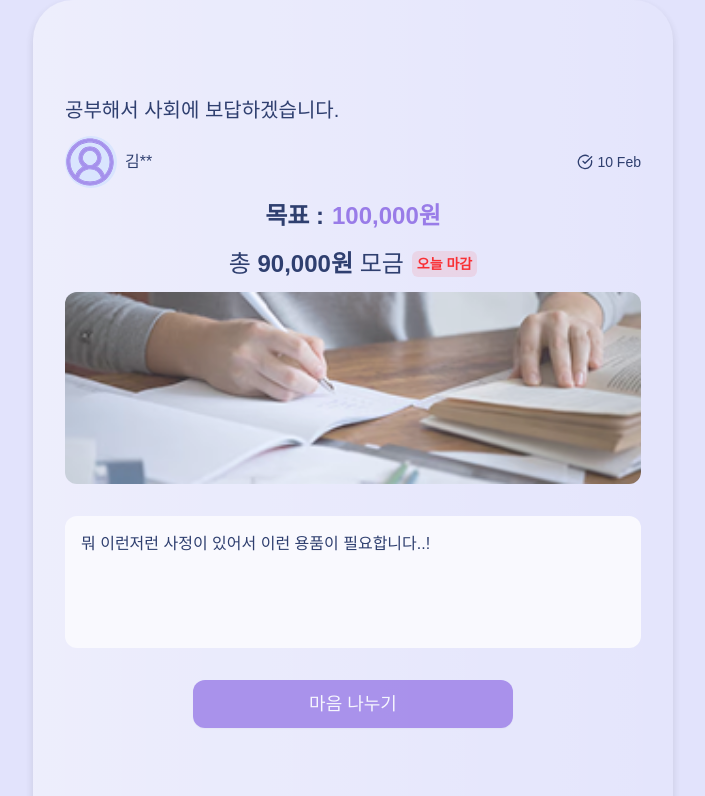
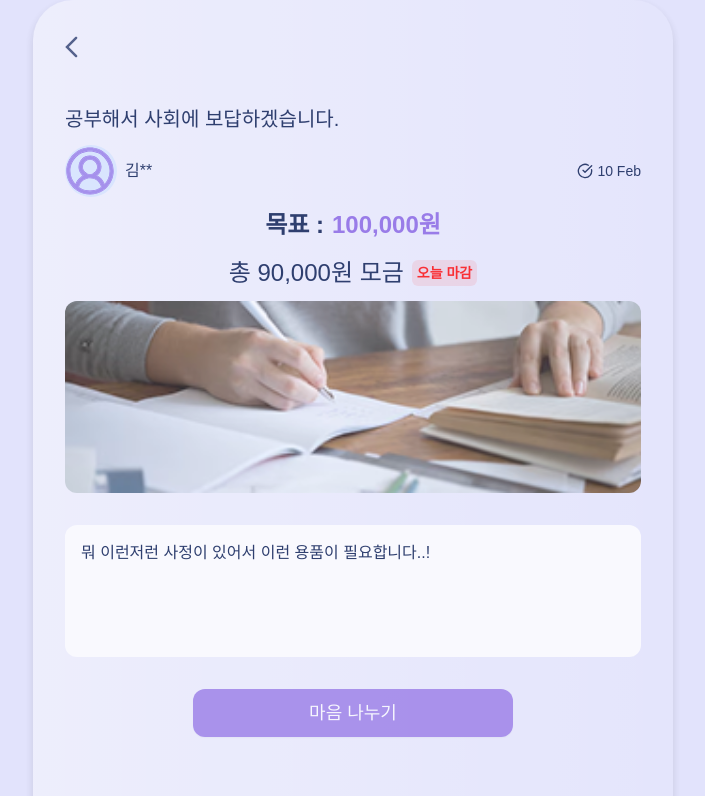
Before and after one commit to 2025-Advanced-Capstone-Chaeum/FE, a Next.js app: page /funding/1 in a window 1280 px wide. Shown: the top 796 px of the page, without its empty margins (287-992 px from the left). Built offline with nearby package versions, Linux system fonts and the light colour scheme; a web font is replaced by a local one.

Commit message:
refactor : 전체적으로 위로 올리기 , 뒤로가기 생성, metaData수정 (#25)

```diff
--- a/src/app/(funding)/funding/[id]/page.tsx
+++ b/src/app/(funding)/funding/[id]/page.tsx
@@ -5,14 +5,16 @@ import 공부 from "@assets/images/study.png";
 import 프로필 from "@assets/icons/profile.svg";
 import { Badge } from "@/components/ui/badge";
 import { Button } from "@/components/ui/button";
+import Link from "next/link";
+import BackButton from "@/components/backButton";
 
 export const generateMetadata = () => {
   return {
-    title: "공부해서 사회에 보답하겠습니다.",
-    description: "뭐 이런저런 사정이 있어서 이런 용품이 필요합니다..!",
+    title: `채움 - 공부해서 사회에 보답하겠습니다.`,
+    description: `채움 - 뭐 이런저런 사정이 있어서 이런 용품이 필요합니다..!`,
     openGraph: {
-      title: "공부해서 사회에 보답하겠습니다.",
-      description: "뭐 이런저런 사정이 있어서 이런 용품이 필요합니다..!",
+      title: `채움 - 공부해서 사회에 보답하겠습니다.`,
+      description: `채움 - 뭐 이런저런 사정이 있어서 이런 용품이 필요합니다..!`,
       images: [
         {
           src: { 공부 },
@@ -26,7 +28,9 @@ export const generateMetadata = () => {
 };
 export default function FundingDetailCard() {
   return (
-    <div className="flex min-h-screen flex-col px-2 py-18">
+    <>
+      <BackButton />
+      <div className="flex flex-col px-2 ">
         <div className=" p-6 space-y-3">
           {/* Header */}
           <h2
@@ -64,7 +68,7 @@ export default function FundingDetailCard() {
 
             <div className="flex items-center justify-center gap-2">
               <div className="font-medium text-secondary text-2xl">
-              총 <span className="font-bold">90,000원</span> 모금
+                총 90,000원 모금
               </div>
               <Badge
                 className=" bg-accent text-accent text-sm px-1"
@@ -102,5 +106,6 @@ export default function FundingDetailCard() {
           </div>
         </div>
       </div>
+    </>
   );
 }
--- /dev/null
+++ b/src/components/backButton.tsx
@@ -0,0 +1,25 @@
+"use client";
+
+import Image from "next/image";
+import { useRouter } from "next/navigation";
+import React from "react";
+
+const BackButton = () => {
+  const router = useRouter();
+  return (
+    <div className="pl-6 pt-8 pb-3">
+      <button onClick={() => router.back()} className="cursor-pointer">
+        {" "}
+        <Image
+          src={"/assets/icons/back.svg"}
+          alt="Back"
+          width={30}
+          height={30}
+          className="cursor-pointer"
+        />
+      </button>
+    </div>
+  );
+};
+
+export default BackButton;
```
Lines whose indentation alone changed are shown as unchanged.
